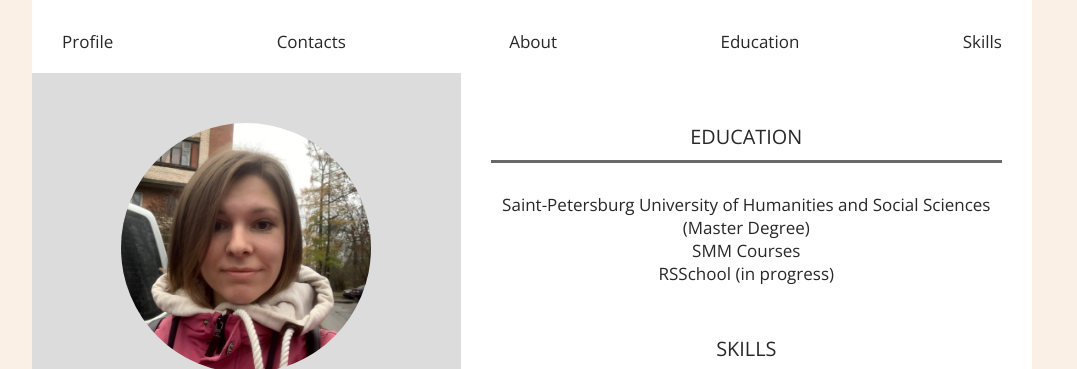
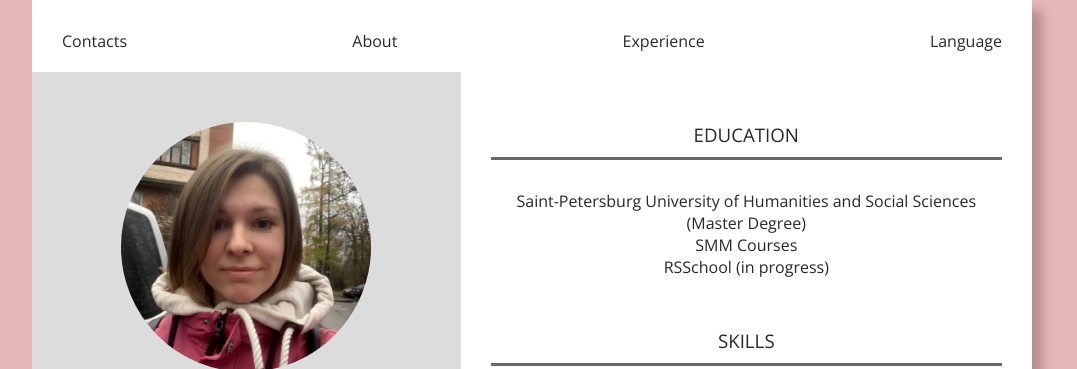
Before and after one commit to raenlin/rsschool-cv, a plain HTML site: page index.html in a window 1280 px wide. Shown: the top 369 px of the page, without its empty margins (108-1185 px from the left). Drawn offline with nearby package versions, Linux system fonts and the light colour scheme.

Commit message:
feat: add hover and shadow

```diff
--- a/index.html
+++ b/index.html
@@ -15,11 +15,10 @@
     <header>
       <nav class="header-nav">
         <ul class="header-nav-list">
-          <li><a href="#profile">Profile</a></li>
           <li><a href="#contact-list">Contacts</a></li>
           <li><a href="#about">About</a></li>
-          <li><a href="#">Education</a></li>
-          <li><a href="#">Skills</a></li>
+          <li><a href="#experience">Experience</a></li>
+          <li><a href="#language">Language</a></li>
         </ul>
       </nav>
     </header>
@@ -27,12 +26,14 @@
       <div class="left-column">
         <div class="left-column-wrapper">
           <section class="profile">
+            <a id="profile"></a>
             <img src="./photo.png" class="photo" alt="My photo" width="250">
             <h1>Darya Pchelintseva</h1>
             <div class="line"></div>
             <h2>Frontend Developer</h2>
           </section>
           <section class="contacts">
+            <a id="contact-list"></a>
             <h3>Contacts</h3>
             <div class="line"></div>
             <ul class="contact-list">
@@ -41,6 +42,7 @@
             </ul>
           </section>
           <section class="about">
+            <a id="about"></a>
             <h3>About</h3>
             <div class="line"></div>
             <p class="about-text">After finishing school I entered Saint-Petersburg University and started to study mathematics.
@@ -93,11 +95,13 @@
             </ol>
           </section>
           <section class="code-project">
+            <a id="experience"></a>
             <h3>Code Example and Projects</h3>
             <div class="line"></div>
           </section>
           <section class="language">
             <h3>Language</h3>
+            <a id="language"></a>
             <div class="line"></div>
             <ul class="language-list">
               <li>Russian (native)</li>
--- a/scss/_base.scss
+++ b/scss/_base.scss
@@ -6,7 +6,7 @@
 }
 
 html {
-  font-size: 17px;
+  font-size: 16px;
 }
 
 body {
@@ -52,6 +52,7 @@ h3 {
   max-width: 1000px;
   background-color: #FFFFFF;
   margin: 0 auto;
+  box-shadow: 10px 10px 10px #b38d8d;
 }
 
 main {
--- a/scss/_constants.scss
+++ b/scss/_constants.scss
@@ -1,4 +1,4 @@
-$color-body: #FAF0E6;
+$color-body: #e5b8b8;
 $color-left: #DCDCDC;
 $color-line: #696969;
 $color-font: #292828;
```
Also changed, not shown: css/style.css, scss/style.scss (line endings or trailing spaces), 1 other file.
